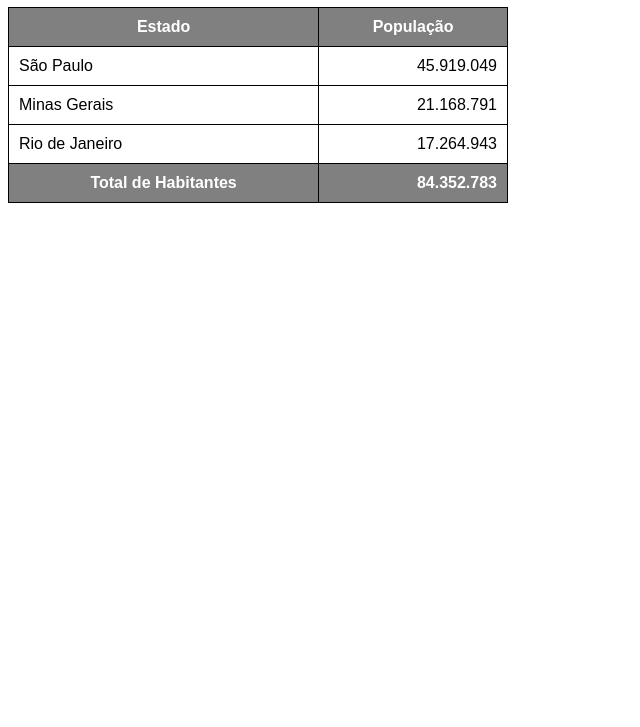
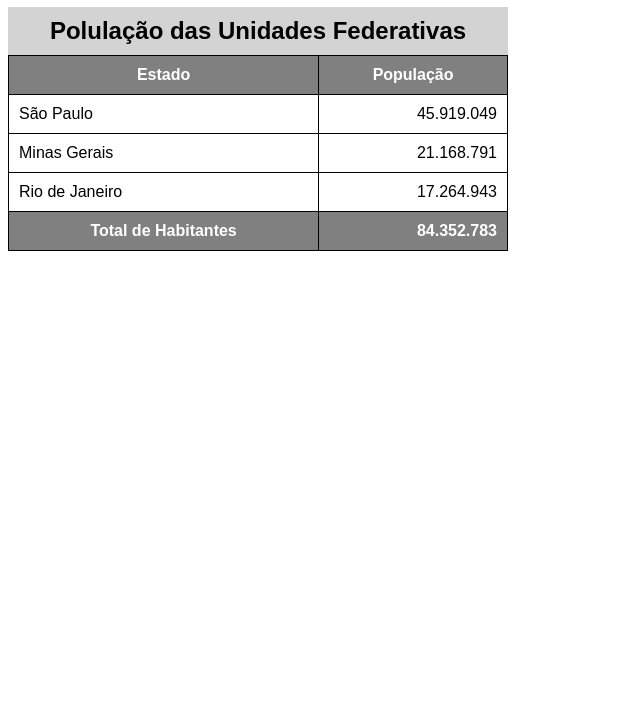
Before and after one commit to gustavodemorais/html5-css3, a plain HTML site: page exercicios/ex023/tabela002.html in a window 1280 px wide. Shown: the part 73-800 px from the top of the page, without its empty margins (0-640 px from the left). Drawn offline with Linux system fonts and the light colour scheme.

Commit message:
Autalização

```diff
--- a/exercicios/ex023/tabela002.html
+++ b/exercicios/ex023/tabela002.html
@@ -18,6 +18,13 @@
             padding: 10px;
         }
 
+        caption{
+            font-size: 1.5em;
+            font-weight: bold;
+            padding: 10px;
+            background-color: lightgray;
+        }
+
         thead, tfoot{
             background-color: gray;
             color: white;
@@ -32,6 +39,7 @@
     <!--
         ANATOMIA PARA TABELAS GRANDES
         TABLE
+            CAPTION (Legenda)
             THEAD
                 TR, TD, TH
             TBODY
@@ -40,7 +48,9 @@
                 TR, TD, TH
     -->
 </body>
+
     <table>
+        <caption> Polulação das Unidades Federativas</caption>
         <thead>
             <th>Estado</th>
             <th>População</th>
```
